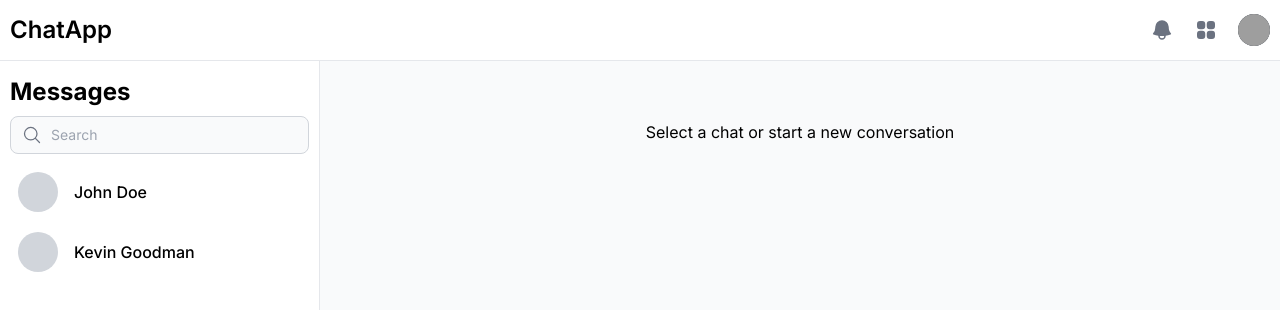
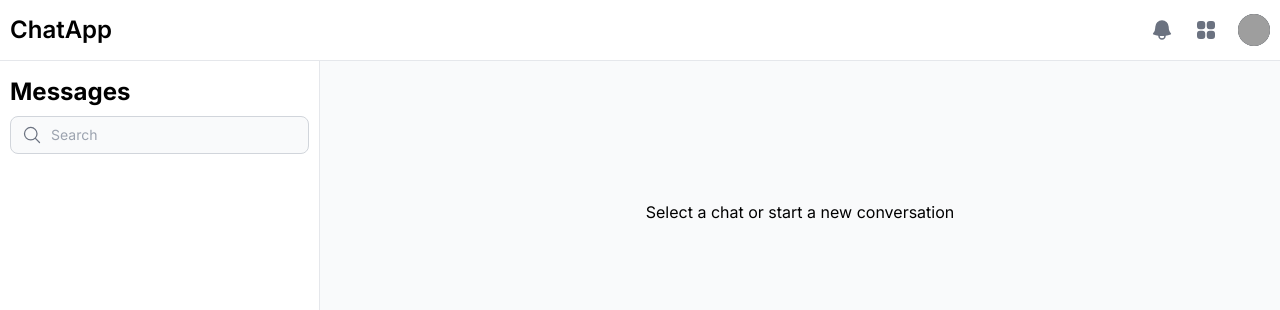
Before and after one commit to damianwysokinski/chat-app-react, a Next.js app: page / in a window 1280 px wide. Shown: the top 310 px of the page. Built offline with nearby package versions, Linux system fonts and the light colour scheme; grey boxes are pictures that could not be loaded.

Commit message:
pass chatRooms data to Sidebar instead of Users data

```diff
--- a/src/components/ChatLayout.tsx
+++ b/src/components/ChatLayout.tsx
@@ -1,9 +1,9 @@
-"use client";
+'use client';
 
-import { FC, ReactNode, useState } from 'react'
-import { getUsers } from '@/utils/dataUtils';
-import Navbar from "@/components/Navbar";
-import Sidebar from "@/components/Sidebar/Sidebar";
+import { FC, ReactNode, useState } from 'react';
+import { getChatrooms, Chatroom } from '@/utils/dataUtils';
+import Navbar from '@/components/Navbar';
+import Sidebar from '@/components/Sidebar/Sidebar';
 
 interface ChatLayoutProps {
   children?: ReactNode;
@@ -11,9 +11,7 @@ interface ChatLayoutProps {
 
 const ChatLayout: FC<ChatLayoutProps> = ({ children }) => {
   const [isDrawerOpen, setIsDrawerOpen] = useState(false);
-    const loggedInUserId = 1;
-    const users = getUsers();
-    const filteredUsers = users.filter(user => user.id !== loggedInUserId);
+  const chatRooms: Chatroom[] = getChatrooms();
 
   const toggleDrawer = () => {
     setIsDrawerOpen(!isDrawerOpen);
@@ -21,18 +19,16 @@ const ChatLayout: FC<ChatLayoutProps> = ({ children }) => {
 
   return (
     <>
-            <div className="antialiased bg-gray-50 dark:bg-gray-900">
+      <div className="bg-gray-50 antialiased dark:bg-gray-900">
         <Navbar toggleDrawer={toggleDrawer} />
-                <Sidebar users={filteredUsers} isDrawerOpen={isDrawerOpen} />
+        <Sidebar chatRooms={chatRooms} isDrawerOpen={isDrawerOpen} />
 
-                <main className="p-4 md:ml-80 min-h-screen pt-20">
-                <div className="flex flex-col justify-between">
-                    {children}
-                </div>
+        <main className="min-h-screen p-4 pt-40 md:ml-80">
+          <div className="flex flex-col justify-between">{children}</div>
         </main>
       </div>
     </>
-    )
-}
+  );
+};
 
 export default ChatLayout;
```
Lines whose indentation alone changed are shown as unchanged.
